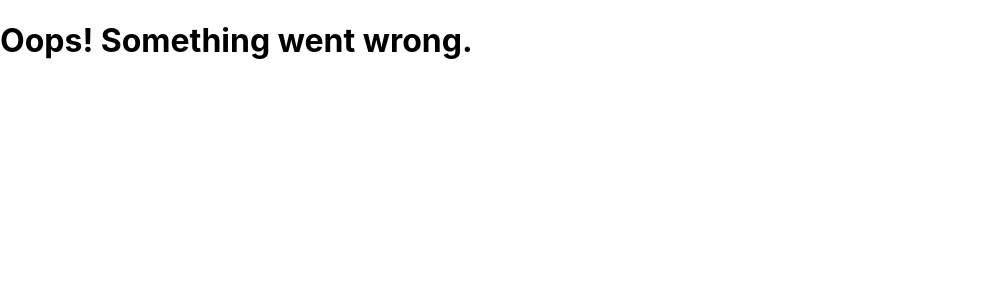
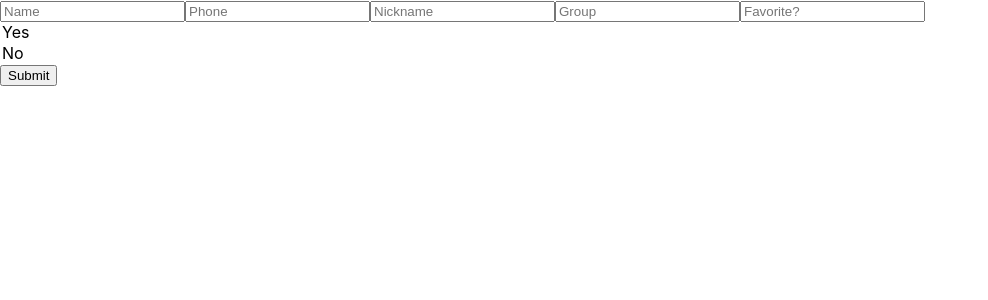
Before and after one commit to belc0011/address-book-app, a React (Create React App) app: page /form in a window 1280 px wide. Shown: the top 300 px of the page, without its empty margins (0-988 px from the left). Built offline with nearby package versions, Linux system fonts and the light colour scheme.

Commit message:
add new contact form

```diff
--- /dev/null
+++ b/src/Form.js
@@ -0,0 +1,20 @@
+import React from 'react';
+
+function Form() {
+    return (
+        <div>
+            <form>
+                <input type="text" placeholder="Name" />
+                <input type="text" placeholder="Phone" />
+                <input type="text" placeholder="Nickname" />
+                <input type="text" placeholder="Group" />
+                <input type="dropdown" placeholder="Favorite?" />
+                <option value="true">Yes</option>
+                <option value="false">No</option>
+                <button type="submit">Submit</button>
+            </form>
+        </div>
+    )
+}
+
+export default Form;
--- a/src/NavBar.js
+++ b/src/NavBar.js
@@ -13,6 +13,9 @@ function NavBar() {
             <div>
                 <NavLink to="/favorites" className="nav-link">Favorites</NavLink>
             </div>
+            <div>
+                <NavLink to="/form" className="nav-link">Add Contact</NavLink>
+            </div>
         </nav>
     )
 }
--- a/src/routes.js
+++ b/src/routes.js
@@ -3,7 +3,7 @@ import AddressBook from './AddressBook';
 import Groups from './Groups';
 import ErrorPage from './ErrorPage';
 import Favorites from './Favorites';
-
+import Form from './Form';
 
 const routes = [
     {
@@ -21,6 +21,11 @@ const routes = [
         element: <Favorites />,
         errorElement: <ErrorPage />
       },
+      {
+        path: "/form",
+        element: <Form />,
+        errorElement: <ErrorPage />
+      },
     ];
 
     export default routes;
```
